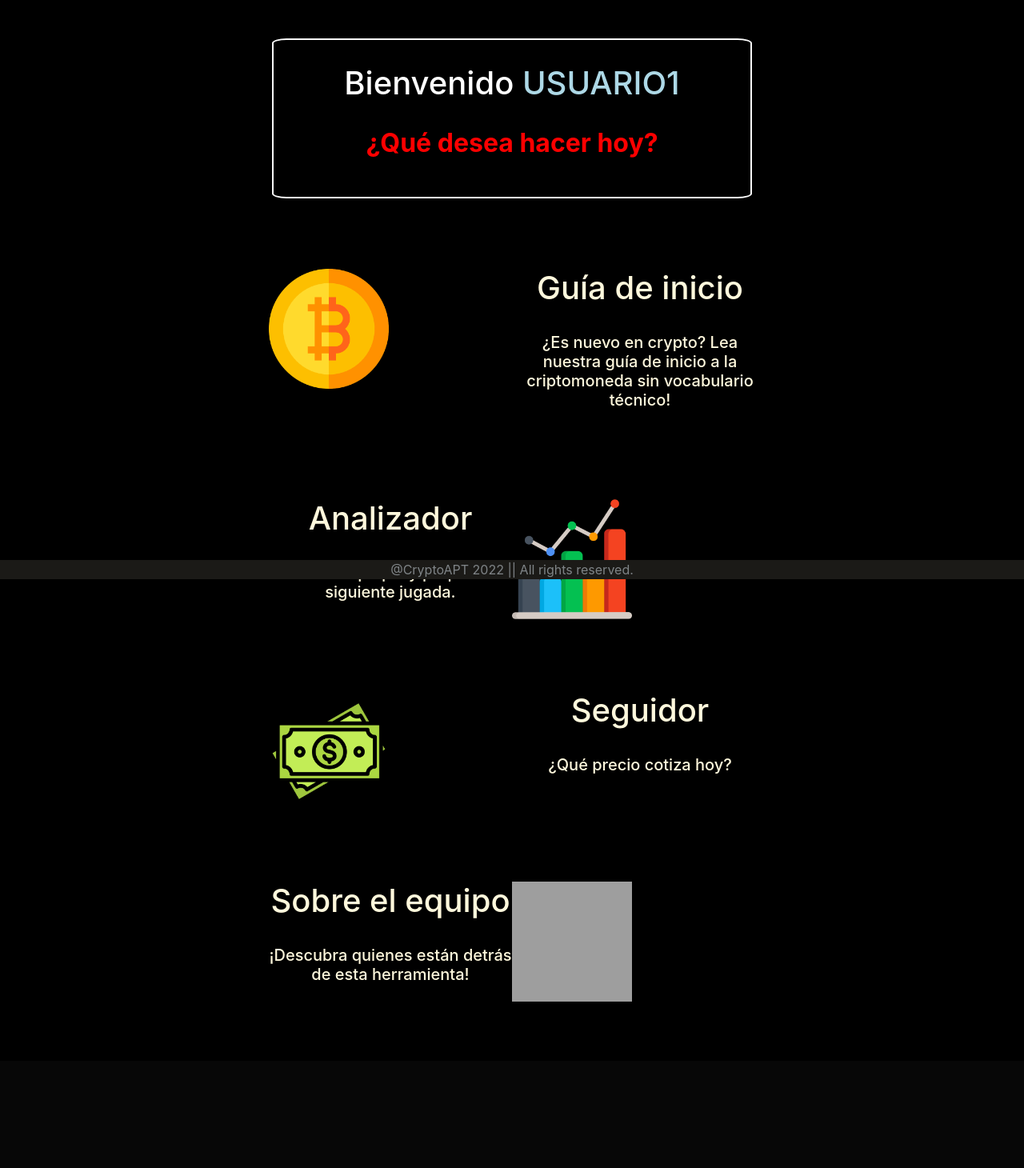
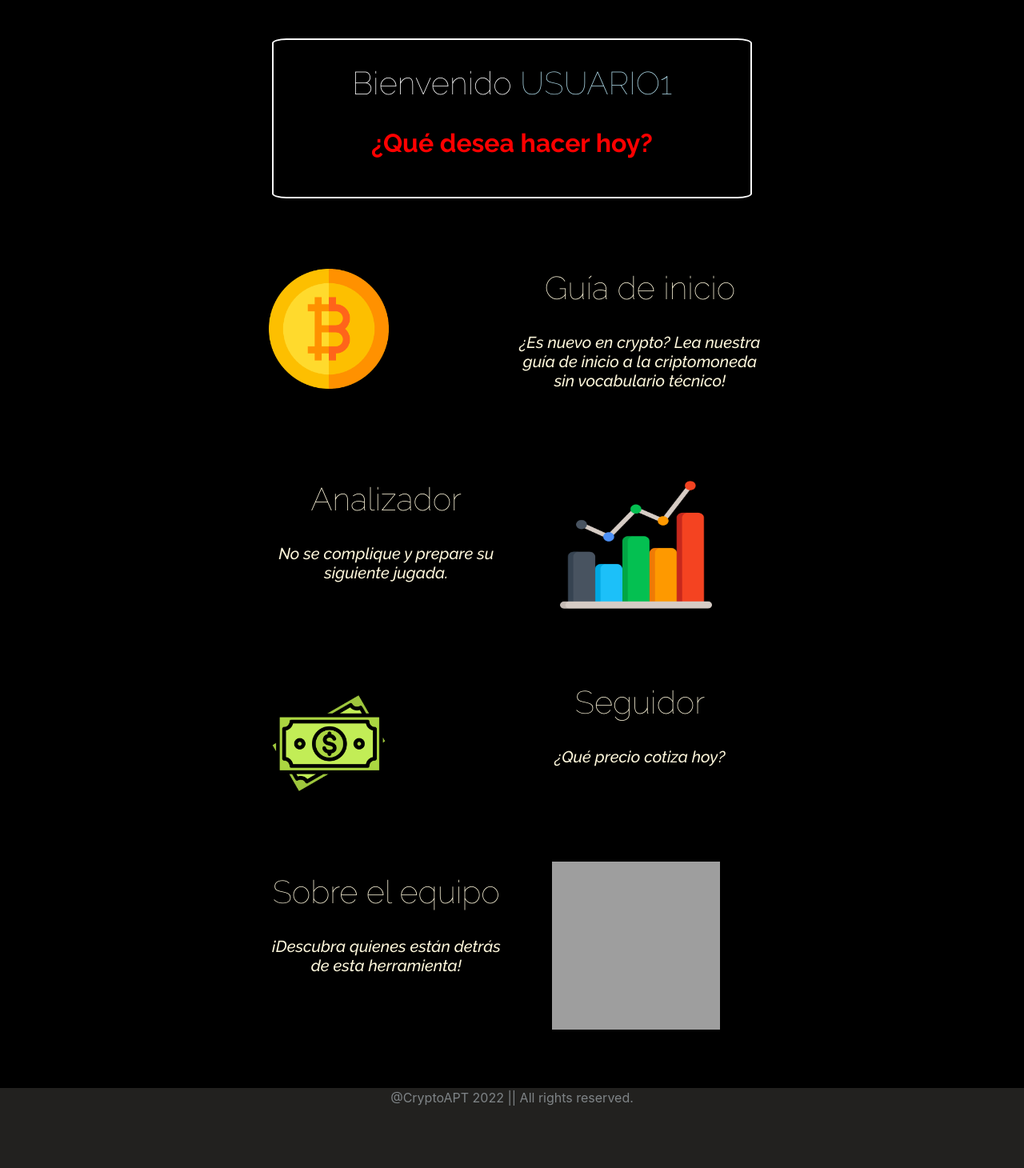
Before and after one commit to CryptoAPT/CryptoAPT, a PHP site: page /main.html in a window 1280 px wide. Shown: the part 76-1536 px from the top of the page at 80% size. Before the commit the page ends 1328 px from the top, so only its background shows below. Run offline with PHP 8.4, Linux system fonts and the light colour scheme; a map, chart or similar area stays blank; grey boxes are pictures that could not be loaded.

Commit message:
Add files via upload
Se aplico estilo a los textos, ajusto el tamaño y posicion de algunas imagenes, y se corrigieron problemas menores.

```diff
--- a/CryptoAPT-main/app/css/mainstyle.css
+++ b/CryptoAPT-main/app/css/mainstyle.css
@@ -39,9 +39,9 @@
 }
 .graph-image {
     float: right;
-    text-align: right;
-    height: 150px;
-    width: 150px;
+    margin: 5px 70px; border: 2px;
+    height: 160px;
+    width: 190px;
 }
 .guia {
     width: 50%;
@@ -72,10 +72,44 @@
     grid-template-columns: repeat(2, 1fr);
 }
 #copyright {
-    position:fixed;
+    position:initial;
     left: 0;
     bottom: 0;
-    height: 3%;
+    height: 100px;
     width: 100%;
-    background-color: #1B1A17;
+    background-color: #22211f;
   }
+
+  h1
+  {
+    font-family: 'Raleway', sans-serif;
+  }
+
+  .h12
+  {
+    font-family: 'Raleway', sans-serif;
+    text-align: center;
+    font-weight: 500;
+
+  }
+
+  .h22
+  {
+    font-family: 'Raleway', sans-serif;
+    font-weight: unset;
+    text-align: center;
+  }
+
+  h5
+  {
+    text-align: center;
+    font-family: 'Raleway', sans-serif;
+    font-style: italic;
+  }
+
+.graph-image2
+{
+    width: 210px;
+    height: 210px;
+    margin: 1px 60px; border: 2px;
+}
--- a/CryptoAPT-main/app/main.html
+++ b/CryptoAPT-main/app/main.html
@@ -16,7 +16,7 @@
   <link href="https://fonts.googleapis.com/css2?family=Quicksand:wght@300;500&display=swap" rel="stylesheet">
   <link rel="preconnect" href="https://fonts.googleapis.com">
   <link rel="preconnect" href="https://fonts.gstatic.com" crossorigin>
-  <link href="https://fonts.googleapis.com/css2?family=Raleway:ital,wght@0,100;0,600;0,700;0,800;0,900;1,100;1,600;1,700;1,800;1,900&display=swap" rel="stylesheet">
+  <link href="https://fonts.googleapis.com/css2?family=Raleway:ital,wght@0,100;0,600;0,700;0,800;0,900;1,100;1,200;1,300;1,400;1,500;1,600;1,700;1,800;1,900&display=swap" rel="stylesheet">
     <!-- Bootstrap -->
  <link rel="stylesheet" href="https://cdn.jsdelivr.net/npm/bootstrap@4.6.1/dist/css/bootstrap.min.css" integrity="sha384-zCbKRCUGaJDkqS1kPbPd7TveP5iyJE0EjAuZQTgFLD2ylzuqKfdKlfG/eSrtxUkn" crossorigin="anonymous">
  <script src="https://cdn.jsdelivr.net/npm/jquery@3.5.1/dist/jquery.slim.min.js" integrity="sha384-DfXdz2htPH0lsSSs5nCTpuj/zy4C+OGpamoFVy38MVBnE+IbbVYUew+OrCXaRkfj" crossorigin="anonymous"></script>
@@ -45,25 +45,25 @@
      <div class="top-container">
       <h1 style="color: white;text-align:center;margin-top:5%;">Bienvenido <span style="color: lightblue;">USUARIO1</span></strong></h1> <!--USUARIO1 modificado mediante el user logueado-->
       <br>
-      <h2 style="text-align:center;"><strong><span style="color: red;">¿Qué desea hacer hoy?</strong></h2>
+      <h2 class="h22"><strong><span style="color: red;">¿Qué desea hacer hoy?</strong></h2>
     </div>
       <br><br><br>
     <div class="mid-container">
       <div class="guia">
         <img src="./images/bitcoin.png" class="bitcoin-image" style="margin-top: 5%; margin-left: 5%;" alt="bitcoin">
         <div class="explicacion" style="color: #FFF8DC; margin-top: 5%;margin-bottom: 5%;">
-          <h1 style="text-align:center;">Guía de inicio</h1>
+          <h1 class="h12">Guía de inicio</h1>
           <br>
-          <h5 style="text-align:center;">¿Es nuevo en crypto? Lea nuestra guía de inicio a la criptomoneda sin vocabulario técnico!</h5>
+          <h5>¿Es nuevo en crypto? Lea nuestra guía de inicio a la criptomoneda sin vocabulario técnico!</h5>
         </div>
       </div>
 
 <br><br><br>
       <div class="analyzer">
         <div class="explicacion" style="color: #FFF8DC; margin-top: 5%;margin-bottom: 5%;margin-left: 5%;">
-          <h1 style="text-align:center;">Analizador</h1>
+          <h1 style="text-align:center; font-family: 'Raleway', sans-serif;">Analizador</h1>
           <br>
-          <h5 style="text-align:center;">No se complique y prepare su siguiente jugada.</h5>
+          <h5>No se complique y prepare su siguiente jugada.</h5>
         </div>
         <img src="./images/bar-graph.png" class="graph-image" style="margin-top: 5%;" alt="bitcoin">
 
@@ -80,11 +80,11 @@
  <br><br><br>
  <div class="team">
   <div class="explicacion" style="color: #FFF8DC; margin-top: 5%;margin-bottom: 5%;margin-left: 5%;">
-    <h1 style="text-align:center;">Sobre el equipo</h1>
+    <h1 style="text-align: center;">Sobre el equipo</h1>
     <br>
-    <h5 style="text-align:center;">¡Descubra quienes están detrás de esta herramienta!</h5>
+    <h5>¡Descubra quienes están detrás de esta herramienta!</h5>
   </div>
-  <img src="./images/formacion-de-equipos.png" class="graph-image" style="margin-top: 5%;" alt="equipo">
+  <img src="./images/formacion-de-equipos.png" class="graph-image2" alt="equipo">
 
 </div>
 <br><br><br>
```
